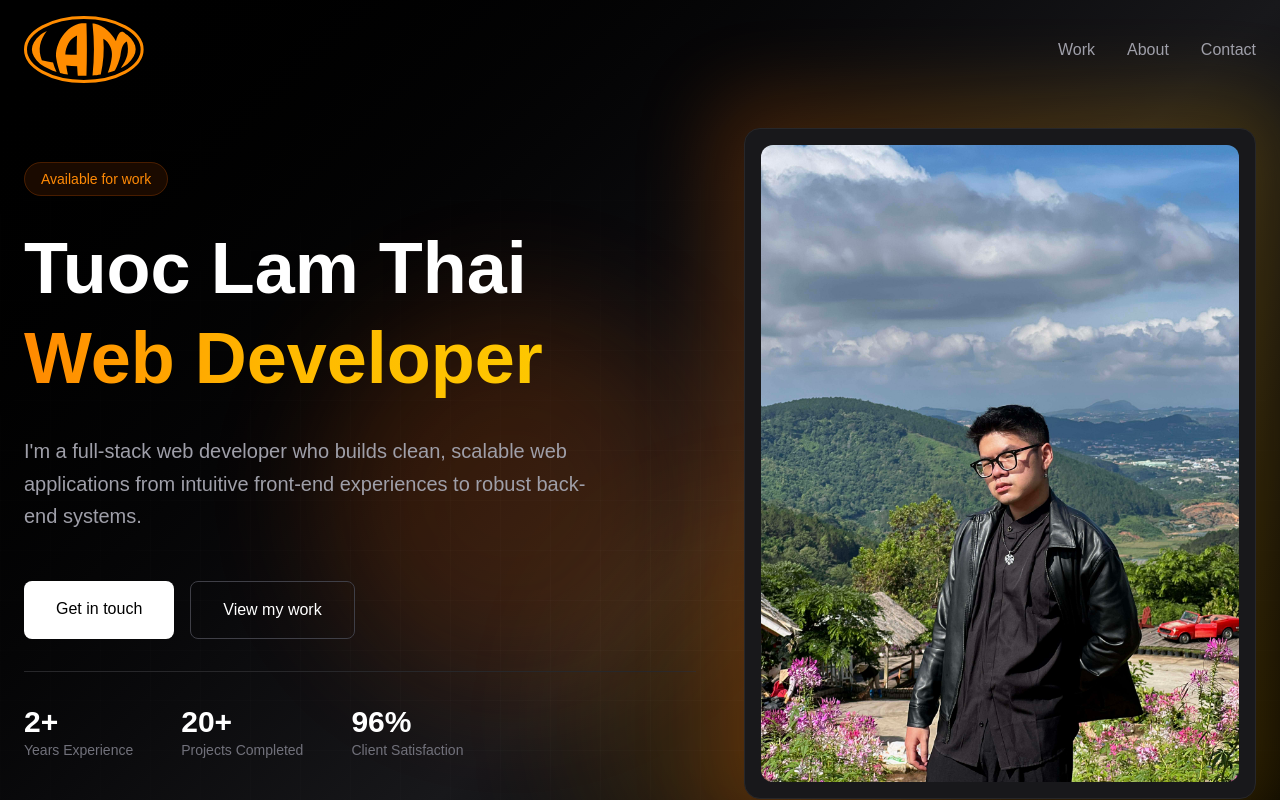
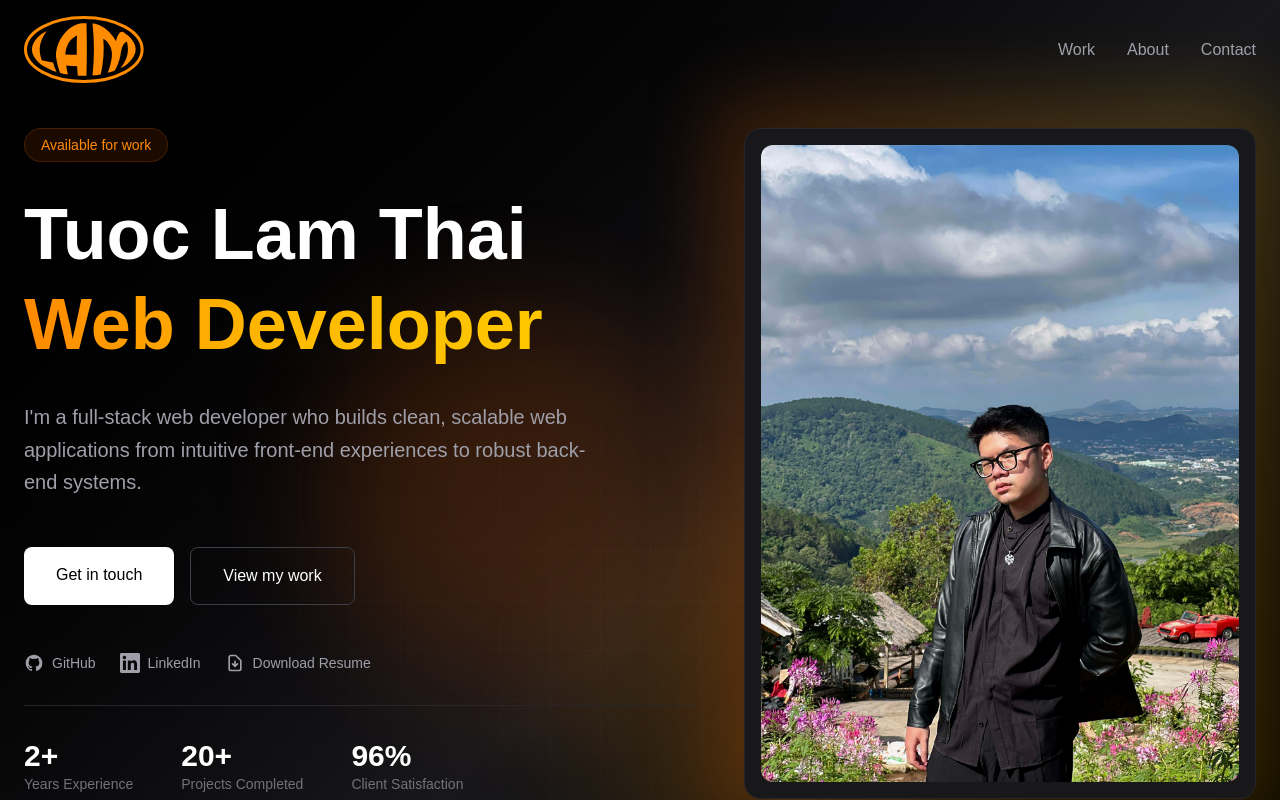
Before and after one commit to Lam-Thai/Lam-Thai-Portfolio, a Next.js app: page / in a window 1280 px wide. Shown: the top 800 px of the page. Built offline with nearby package versions, Linux system fonts and the light colour scheme; a web font is replaced by a local one.

Commit message:
update: add icons for github, linkedin, resume

```diff
--- a/src/app/page.js
+++ b/src/app/page.js
@@ -54,6 +54,67 @@
               >
                 <span className="relative z-10">View my work</span>
                 <div className="absolute inset-0 bg-gradient-to-r from-orange-500 to-amber-500 opacity-0 group-hover:opacity-100 transition-opacity"></div>
+              </a>
+            </div>
+
+            {/* Social Links */}
+            <div className="flex gap-6 pt-4">
+              <a
+                href="https://github.com/Lam-Thai"
+                target="_blank"
+                rel="noopener noreferrer"
+                className="flex items-center gap-2 text-zinc-400 hover:text-orange-400 transition-colors group"
+              >
+                <svg
+                  className="w-5 h-5"
+                  fill="currentColor"
+                  viewBox="0 0 24 24"
+                  aria-hidden="true"
+                >
+                  <path
+                    fillRule="evenodd"
+                    d="M12 2C6.477 2 2 6.484 2 12.017c0 4.425 2.865 8.18 6.839 9.504.5.092.682-.217.682-.483 0-.237-.008-.868-.013-1.703-2.782.605-3.369-1.343-3.369-1.343-.454-1.158-1.11-1.466-1.11-1.466-.908-.62.069-.608.069-.608 1.003.07 1.531 1.032 1.531 1.032.892 1.53 2.341 1.088 2.91.832.092-.647.35-1.088.636-1.338-2.22-.253-4.555-1.113-4.555-4.951 0-1.093.39-1.988 1.029-2.688-.103-.253-.446-1.272.098-2.65 0 0 .84-.27 2.75 1.026A9.564 9.564 0 0112 6.844c.85.004 1.705.115 2.504.337 1.909-1.296 2.747-1.027 2.747-1.027.546 1.379.202 2.398.1 2.651.64.7 1.028 1.595 1.028 2.688 0 3.848-2.339 4.695-4.566 4.943.359.309.678.92.678 1.855 0 1.338-.012 2.419-.012 2.747 0 .268.18.58.688.482A10.019 10.019 0 0022 12.017C22 6.484 17.522 2 12 2z"
+                    clipRule="evenodd"
+                  />
+                </svg>
+                <span className="text-sm font-medium">GitHub</span>
+              </a>
+              <a
+                href="https://www.linkedin.com/in/tuoclamthai/"
+                target="_blank"
+                rel="noopener noreferrer"
+                className="flex items-center gap-2 text-zinc-400 hover:text-orange-400 transition-colors group"
+              >
+                <svg
+                  className="w-5 h-5"
+                  fill="currentColor"
+                  viewBox="0 0 24 24"
+                  aria-hidden="true"
+                >
+                  <path d="M20.447 20.452h-3.554v-5.569c0-1.328-.027-3.037-1.852-3.037-1.853 0-2.136 1.445-2.136 2.939v5.667H9.351V9h3.414v1.561h.046c.477-.9 1.637-1.85 3.37-1.85 3.601 0 4.267 2.37 4.267 5.455v6.286zM5.337 7.433c-1.144 0-2.063-.926-2.063-2.065 0-1.138.92-2.063 2.063-2.063 1.14 0 2.064.925 2.064 2.063 0 1.139-.925 2.065-2.064 2.065zm1.782 13.019H3.555V9h3.564v11.452zM22.225 0H1.771C.792 0 0 .774 0 1.729v20.542C0 23.227.792 24 1.771 24h20.451C23.2 24 24 23.227 24 22.271V1.729C24 .774 23.2 0 22.222 0h.003z" />
+                </svg>
+                <span className="text-sm font-medium">LinkedIn</span>
+              </a>
+              <a
+                href="/resume.pdf"
+                download
+                className="flex items-center gap-2 text-zinc-400 hover:text-orange-400 transition-colors group"
+              >
+                <svg
+                  className="w-5 h-5"
+                  fill="none"
+                  stroke="currentColor"
+                  viewBox="0 0 24 24"
+                  aria-hidden="true"
+                >
+                  <path
+                    strokeLinecap="round"
+                    strokeLinejoin="round"
+                    strokeWidth={2}
+                    d="M12 10v6m0 0l-3-3m3 3l3-3m2 8H7a2 2 0 01-2-2V5a2 2 0 012-2h5.586a1 1 0 01.707.293l5.414 5.414a1 1 0 01.293.707V19a2 2 0 01-2 2z"
+                  />
+                </svg>
+                <span className="text-sm font-medium">Download Resume</span>
               </a>
             </div>
 
```
Also changed, not shown: 1 other file (tests, documents, lock files or other folders).
